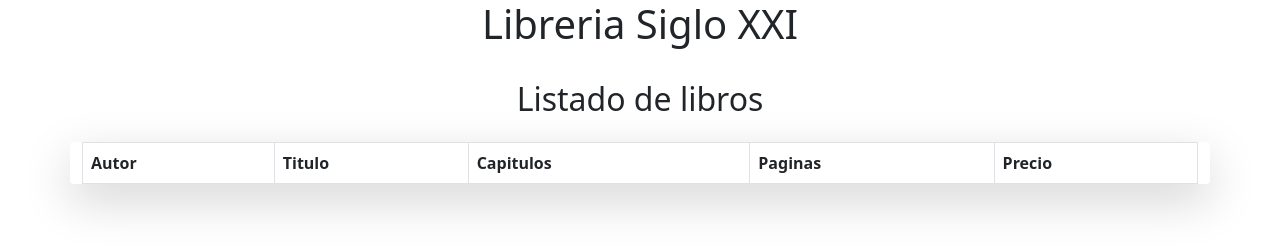
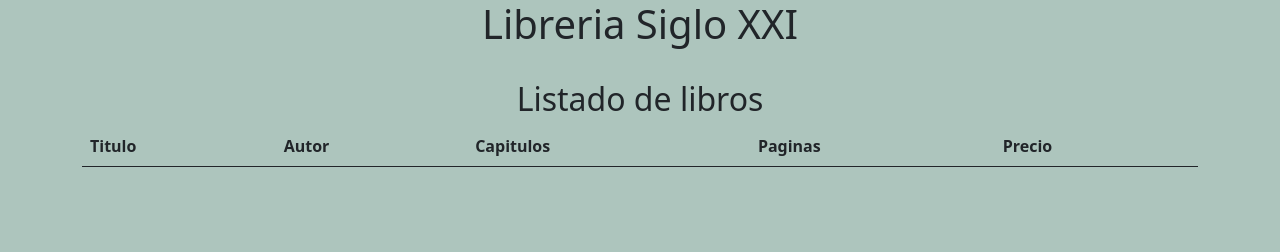
Before and after one commit to GerardoLaraGonzalez/Examen-Practico-2do-Parcial, a plain HTML site: page Pagina/index.html in a window 1280 px wide. Drawn offline with nearby package versions, Linux system fonts and the light colour scheme; no server answers.

Commit message:
Add files via upload

```diff
--- a/Pagina/conexion.js
+++ b/Pagina/conexion.js
@@ -1,21 +1,21 @@
-let url = 'http://localhost:5188/api/Libro/LibroAutor';
+let url = "http://localhost:5188/api/Libro/LibroAutor";
 fetch(url)
-    .then(response => response.json())
-    .then(data => mostrarData(data))
-    .catch(error => console.log(error))
+  .then((response) => response.json())
+  .then((data) => mostrarData(data))
+  .catch((error) => console.log(error));
 
 const mostrarData = (data) => {
-  console.log(data)
-  let body = ''
-  for(let i = 0; i < data.length; i++){
+  console.log(data);
+  let body = "";
+  for (let i = 0; i < data.length; i++) {
     body += `<tr>
+                 <td>${data[i].nombreLibro}</td>
                  <td>${data[i].nombreAutor}</td>
-                 <td>${data[i].nombreLibro}</td>
                  <td>${data[i].chapters}</td>
                  <td>${data[i].pages}</td>
                  <td>$${data[i].price}</td>
-                 </tr>`
+                 </tr>`;
   }
 
-  document.getElementById('data').innerHTML = body
-}
+  document.getElementById("data").innerHTML = body;
+};
--- a/Pagina/index.html
+++ b/Pagina/index.html
@@ -3,35 +3,29 @@
   <head>
     <meta charset="utf-8">
     <meta name="viewport" content="width=device-width, initial-scale=1">
-    <!-- Bootstrap CSS -->
     <link href="https://cdn.jsdelivr.net/npm/bootstrap@5.0.2/dist/css/bootstrap.min.css" rel="stylesheet" integrity="sha384-EVSTQN3/azprG1Anm3QDgpJLIm9Nao0Yz1ztcQTwFspd3yD65VohhpuuCOmLASjC" crossorigin="anonymous">
-    <title>API rest</title>
+    <title>Examen Practico</title>
   </head>
-  <body>
+  <body style="background: linear-gradient( 180deg,rgb(173, 197, 189) 100%, rgb(75, 74, 74) 0%);">
     <h1 style="text-align: center;">Libreria Siglo XXI</h1>
     <br>
     <h2 style="text-align: center;">Listado de libros</h2>
-
-    <div class="container mt-4 shadow-lg p3 mb-5 bg-body rounded">
-        <table class="table table-bordered table-striped">
-            <thead>
+    <div class="container">
+        <table class="table">
+            <section>
                 <tr>
+                    <th>Titulo</th>
                     <th>Autor</th>
-                    <th>Titulo</th>
                     <th>Capitulos</th>
                     <th>Paginas</th>
                     <th>Precio</th>
                 </tr>
-            </thead>
+            </section>
             <tbody id="data">
-
             </tbody>
-
         </table>
     </div>
-
     <script src="https://cdn.jsdelivr.net/npm/bootstrap@5.0.2/dist/js/bootstrap.bundle.min.js" integrity="sha384-MrcW6ZMFYlzcLA8Nl+NtUVF0sA7MsXsP1UyJoMp4YLEuNSfAP+JcXn/tWtIaxVXM" crossorigin="anonymous"></script>
     <script src="conexion.js"></script>
-
   </body>
 </html>
```
